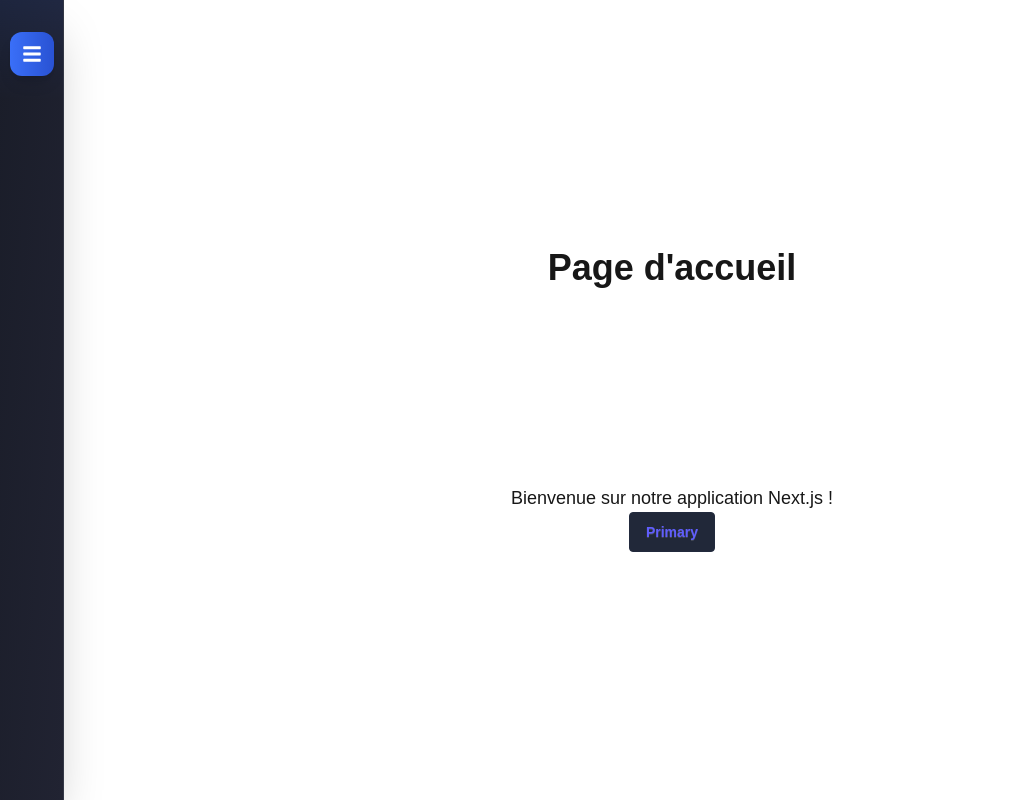
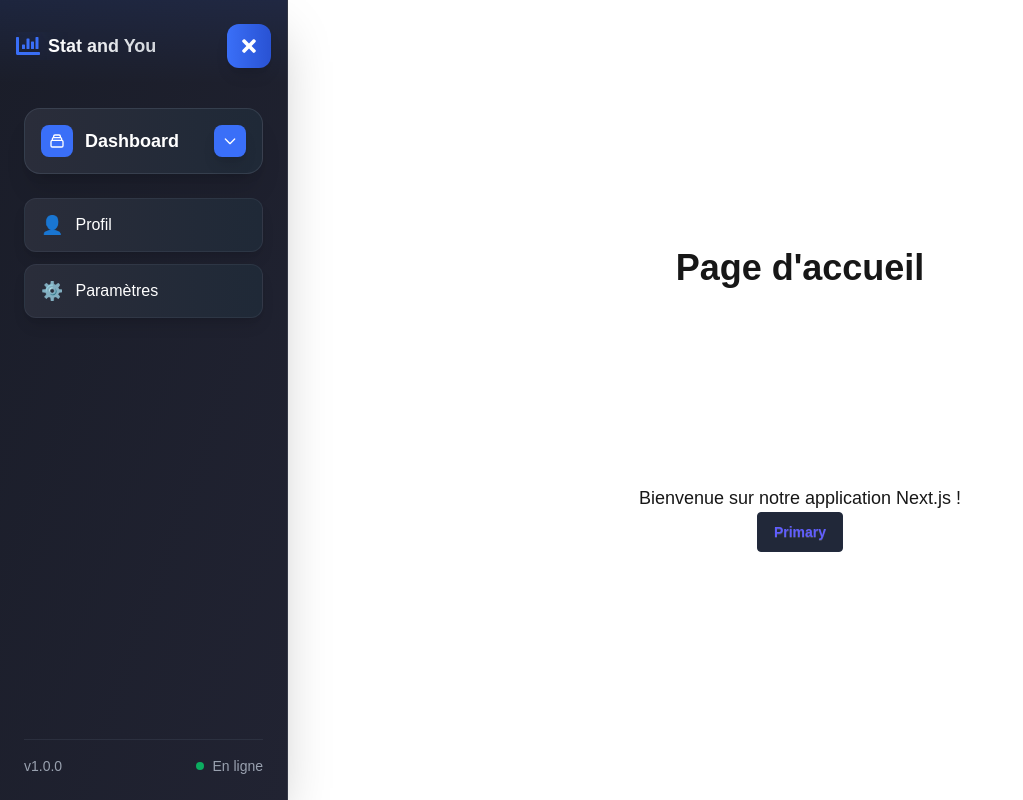
Before and after one commit to TISEPSE/Dashboard, a Next.js app: page / in a window 1280 px wide. Shown: the whole page, without its empty margins (0-1023 px from the left). Built offline with nearby package versions, Linux system fonts and the light colour scheme.

Commit message:
ùodif animatin cards et pagination fonctionelle ici

```diff
--- a/src/app/components/Crypto/CryptoCard.jsx
+++ b/src/app/components/Crypto/CryptoCard.jsx
@@ -15,13 +15,26 @@ const Variation = ({label, value}) => (
   </div>
 )
 
-const CryptoCard = ({coin, currency, onAddClick, onInfoClick}) => {
+const CryptoCard = ({coin, currency, onAddClick, onInfoClick, index = 0, hasInteracted = false}) => {
+  const shouldAnimate = true
+  const animationDelay = hasInteracted ? 0.01 : 0.03
+
   return (
     <div
-      className="bg-[#2a2d3e] border border-[#3a3d4e] rounded-[0.75em] p-[1em]
+      className={`bg-[#2a2d3e] border border-[#3a3d4e] rounded-[0.75em] p-[1em]
                  transition-all duration-300 group cursor-pointer flex flex-col h-[16em]
-                 hover:border-[#3A6FF8] hover:shadow-[0_8px_20px_rgba(58,111,248,0.4)]
-                 hover:scale-[1.05] hover:-translate-y-[0.3em]"
+                 hover:border-[#3A6FF8] hover:shadow-[0_0_40px_rgba(58,111,248,0.6)]
+                 hover:bg-gradient-to-br hover:from-[#2a2d3e] hover:to-[#3A6FF8]/10
+                 hover:scale-[1.02] hover:-translate-y-[0.2em]
+                 overflow-hidden relative
+                 before:absolute before:inset-0 before:bg-gradient-to-r before:from-transparent before:via-white/5 before:to-transparent
+                 before:transform before:-translate-x-full before:transition-transform before:duration-700
+                 hover:before:translate-x-full ${
+                   shouldAnimate ? 'animate-[fadeInUp_0.3s_ease-out_forwards] opacity-0' : 'opacity-100'
+                 }`}
+      style={{
+        animationDelay: `${index * animationDelay}s`
+      }}
     >
       <div className="flex justify-between items-start">
         <div className="flex items-center gap-[0.5em] flex-1 min-w-0">
@@ -102,13 +115,13 @@ const CryptoCard = ({coin, currency, onAddClick, onInfoClick}) => {
       <div className="flex gap-[0.75em] mt-auto">
         <button
           onClick={() => onAddClick?.(coin)}
-          className="flex-1 bg-red-500 hover:bg-red-600 text-white py-[0.7em] px-[1.2em] rounded-[0.5em] font-medium text-[0.85em] transition-all duration-200 hover:scale-[1.03]"
+          className="flex-1 bg-red-500 hover:bg-red-600 text-white py-[0.7em] px-[1.2em] rounded-[0.5em] font-medium text-[0.85em] transition-all duration-300 hover:scale-[1.1] hover:shadow-lg hover:-translate-y-0.5 active:scale-95"
         >
           Ajouter
         </button>
         <button
           onClick={() => onInfoClick?.(coin)}
-          className="flex-1 bg-[#3A6FF8] hover:bg-[#2952d3] text-white py-[0.7em] px-[1.2em] rounded-[0.5em] font-medium text-[0.85em] transition-all duration-200 hover:scale-[1.03]"
+          className="flex-1 bg-[#3A6FF8] hover:bg-[#2952d3] text-white py-[0.7em] px-[1.2em] rounded-[0.5em] font-medium text-[0.85em] transition-all duration-300 hover:scale-[1.1] hover:shadow-lg hover:-translate-y-0.5 active:scale-95"
         >
           Info
         </button>
--- a/src/app/components/Crypto/CryptoDashboard.jsx
+++ b/src/app/components/Crypto/CryptoDashboard.jsx
@@ -15,6 +15,7 @@ import {
 const CryptoDashboard = ({isNavOpen, setIsNavOpen}) => {
   const {setCryptoPaginationData} = useCryptoContext()
   const [currentPage, setCurrentPage] = useState(1)
+  const [hasInteracted, setHasInteracted] = useState(false)
 
   // Récupération des préférences
   const {
@@ -59,13 +60,26 @@ const CryptoDashboard = ({isNavOpen, setIsNavOpen}) => {
   }
 
   // Calculer le nombre total de pages possibles
-  const totalPages = Math.ceil(totalCryptos / 50)
-  const isNextDisabled = currentPage >= totalPages || cryptos.length < 50
+  const totalPages = Math.ceil(totalCryptos / 40)
+  const isNextDisabled = currentPage >= totalPages || cryptos.length < 40
 
   // Reset de la page courante quand perPage change
   useEffect(() => {
     setCurrentPage(1)
   }, [perPage])
+
+  // Détection d'interaction pour accélérer les animations
+  useEffect(() => {
+    const handleInteraction = () => {
+      setHasInteracted(true)
+    }
+
+    window.addEventListener('keydown', handleInteraction)
+
+    return () => {
+      window.removeEventListener('keydown', handleInteraction)
+    }
+  }, [])
 
   // Mise à jour du context avec les données de pagination
   useEffect(() => {
@@ -136,7 +150,7 @@ const CryptoDashboard = ({isNavOpen, setIsNavOpen}) => {
       />
 
       {/* Contenu principal */}
-      <div className="max-w-9xl mx-auto px-6 py-6 pb-32 sm:pb-6">
+      <div className="max-w-9xl mx-auto px-6 py-6 pb-24 sm:pb-6">
         {/* Informations sur le cache */}
         {cacheStatus.isCached && (
           <div className="mb-4 bg-blue-500/10 border border-blue-500/30 rounded-lg p-3 flex items-center gap-3">
@@ -159,19 +173,21 @@ const CryptoDashboard = ({isNavOpen, setIsNavOpen}) => {
 
         {/* Grille des cryptos */}
         <div className="grid grid-cols-1 md:grid-cols-2 lg:grid-cols-3 xl:grid-cols-4 gap-5 mb-5">
-          {cryptos.map(coin => (
+          {cryptos.map((coin, index) => (
             <CryptoCard
               key={coin.id}
               coin={coin}
               currency={currency}
               onAddClick={handleAddCrypto}
               onInfoClick={handleInfoCrypto}
+              index={index}
+              hasInteracted={hasInteracted}
             />
           ))}
         </div>
 
         {/* Pagination - Affichée seulement si "Tout" est sélectionné */}
-        {isPaginationEnabled && (
+        {isPaginationEnabled && totalCryptos > 40 && (
           <CryptoPagination
             currentPage={currentPage}
             onPageChange={handlePageChange}
--- a/src/app/components/Crypto/CryptoPagination.jsx
+++ b/src/app/components/Crypto/CryptoPagination.jsx
@@ -17,8 +17,8 @@ const CryptoPagination = ({
   }
 
   // Calculer le nombre total de pages possibles
-  const totalPages = Math.ceil(totalCryptos / 50)
-  const isNextDisabled = currentPage >= totalPages || cryptosLength < 50
+  const totalPages = Math.ceil(totalCryptos / 40)
+  const isNextDisabled = currentPage >= totalPages || cryptosLength < 40
 
   return (
     <>
--- a/src/app/components/navbar.jsx
+++ b/src/app/components/navbar.jsx
@@ -128,26 +128,28 @@ export default function Navbar({isOpen, setIsOpen}) {
           md:top-0 md:left-0 md:h-screen md:border-r
           ${
             isOpen
-              ? "md:w-80 inset-0 w-full h-full"
+              ? "md:w-72 inset-0 w-full h-full"
               : "md:w-16 md:min-w-[64px] -left-full w-0 h-0"
           }
         `}
+        onMouseEnter={() => setIsOpen(true)}
+        onMouseLeave={() => setIsOpen(false)}
       >
         <div
-          className={`flex items-center justify-between p-6 pt-8 text-2xl font-bold bg-gradient-to-b from-[#3A6FF8]/10 via-[#3A6FF8]/5 to-transparent ${
-            isOpen ? "gap-3" : "md:justify-center"
+          className={`flex items-center justify-between p-4 pt-6 text-lg font-bold bg-gradient-to-b from-[#3A6FF8]/10 via-[#3A6FF8]/5 to-transparent ${
+            isOpen ? "gap-2" : "md:justify-center"
           }`}
-          style={{minHeight: "88px"}}
+          style={{minHeight: "72px"}}
         >
-          <div className="flex items-center gap-3 overflow-hidden">
+          <div className="flex items-center gap-2 overflow-hidden">
             <div className="relative">
-              <FaChartBar className="text-[#3A6FF8] flex-shrink-0 text-3xl drop-shadow-lg" />
+              <FaChartBar className="text-[#3A6FF8] flex-shrink-0 text-2xl drop-shadow-lg" />
               <div className="absolute inset-0 bg-[#3A6FF8]/20 rounded-full blur-lg"></div>
             </div>
             <div
               className={`transition-all duration-500 ease-in-out ${
                 isOpen
-                  ? "opacity-100 max-w-[250px] transform translate-x-0"
+                  ? "opacity-100 max-w-[200px] transform translate-x-0"
                   : "md:opacity-0 md:max-w-0 md:transform md:-translate-x-4"
               }`}
             >
@@ -178,9 +180,15 @@ export default function Navbar({isOpen, setIsOpen}) {
           }`}
         >
           <nav className="flex flex-col gap-6 p-6 h-full overflow-auto">
-            <div className="bg-gradient-to-r from-[#2A2D3A] to-[#1f2937] border border-gray-600/50 text-white rounded-2xl shadow-xl">
+            <div
+              className="bg-gradient-to-r from-[#2A2D3A] to-[#1f2937] border border-gray-600/50 text-white rounded-2xl shadow-xl animate-[slideInLeft_0.5s_ease-out]"
+              onClick={(e) => e.stopPropagation()}
+            >
               <div
-                onClick={() => setDashboardOpen(!dashboardOpen)}
+                onClick={(e) => {
+                  e.stopPropagation();
+                  setDashboardOpen(!dashboardOpen);
+                }}
                 className="flex items-center justify-between p-4 cursor-pointer font-bold select-none"
               >
                 <div className="flex items-center gap-3">
@@ -227,6 +235,7 @@ export default function Navbar({isOpen, setIsOpen}) {
                     ? "max-h-[calc(100vh-80px)] opacity-100 pb-4"
                     : "max-h-0 opacity-0"
                 }`}
+                onClick={(e) => e.stopPropagation()}
               >
                 {[
                   {href: "/Dashboard/Crypto", label: "Cryptos", icon: "₿"},
@@ -238,19 +247,25 @@ export default function Navbar({isOpen, setIsOpen}) {
                     label: "Calendrier",
                     icon: "📅",
                   },
-                ].map(item => (
+                ].map((item, index) => (
                   <Link
                     key={item.href}
                     href={item.href}
-                    className={`flex items-center gap-2 hover:text-[#3A6FF8] hover:bg-white/5 transition-all duration-200 py-3 px-3 rounded-xl group ${
+                    className={`flex items-center gap-2 hover:text-[#3A6FF8] hover:bg-white/5 transition-all duration-300 py-3 px-3 rounded-xl group hover:scale-105 hover:shadow-lg animate-[slideInFromLeft_0.4s_ease-out] ${
                       pathname === item.href
                         ? "bg-[#3A6FF8]/20 text-[#3A6FF8]"
                         : ""
                     }`}
-                    onClick={() => setIsOpen(false)}
+                    style={{
+                      animationDelay: `${0.2 + index * 0.1}s`
+                    }}
+                    onClick={(e) => {
+                      e.stopPropagation();
+                      setIsOpen(false);
+                    }}
                   >
-                    <span className="text-lg">{item.icon}</span>
-                    <span className="font-medium group-hover:translate-x-1 transition-transform duration-200">
+                    <span className="text-lg transition-transform duration-300 group-hover:scale-110">{item.icon}</span>
+                    <span className="font-medium group-hover:translate-x-2 transition-transform duration-300">
                       {item.label}
                     </span>
                   </Link>
@@ -258,7 +273,10 @@ export default function Navbar({isOpen, setIsOpen}) {
               </div>
             </div>
 
-            <div className="flex flex-col gap-3">
+            <div
+              className="flex flex-col gap-3"
+              onClick={(e) => e.stopPropagation()}
+            >
               {[
                 {href: "/Dashboard/Profile", label: "Profil", icon: "👤"},
                 {
@@ -266,19 +284,25 @@ export default function Navbar({isOpen, setIsOpen}) {
                   label: "Paramètres",
                   icon: "⚙️",
                 },
-              ].map(item => (
+              ].map((item, index) => (
                 <Link
                   key={item.href}
                   href={item.href}
-                  className={`flex items-center gap-3 hover:text-[#3A6FF8] hover:bg-gradient-to-r hover:from-[#3A6FF8]/10 hover:to-[#3A6FF8]/5 hover:border-[#3A6FF8]/40 hover:shadow-lg hover:shadow-[#3A6FF8]/20 transition-all duration-300 py-3 px-4 rounded-xl group border border-gray-600/30 bg-gradient-to-r from-[#2A2D3A] to-[#1f2937] shadow-lg transform hover:scale-105 ${
+                  className={`flex items-center gap-3 hover:text-[#3A6FF8] hover:bg-gradient-to-r hover:from-[#3A6FF8]/10 hover:to-[#3A6FF8]/5 hover:border-[#3A6FF8]/40 hover:shadow-lg hover:shadow-[#3A6FF8]/20 transition-all duration-300 py-3 px-4 rounded-xl group border border-gray-600/30 bg-gradient-to-r from-[#2A2D3A] to-[#1f2937] shadow-lg transform hover:scale-105 hover:-translate-y-0.5 animate-[slideInRight_0.5s_ease-out] ${
                     pathname === item.href
                       ? "bg-[#3A6FF8]/20 text-[#3A6FF8] border-[#3A6FF8]/30"
                       : ""
                   }`}
-                  onClick={() => setIsOpen(false)}
+                  style={{
+                    animationDelay: `${0.8 + index * 0.2}s`
+                  }}
+                  onClick={(e) => {
+                    e.stopPropagation();
+                    setIsOpen(false);
+                  }}
                 >
-                  <span className="text-lg">{item.icon}</span>
-                  <span className="font-medium">
+                  <span className="text-lg transition-transform duration-300 group-hover:scale-110">{item.icon}</span>
+                  <span className="font-medium group-hover:translate-x-0.5 transition-transform duration-300">
                     {item.label}
                   </span>
                 </Link>
--- a/src/app/globals.css
+++ b/src/app/globals.css
@@ -128,3 +128,71 @@ body {
                 0 4px 16px rgba(58, 111, 248, 0.2);
   }
 }
+
+/* Animations personnalisées pour les cards */
+@keyframes fadeInUp {
+  from {
+    opacity: 0;
+    transform: translateY(40px);
+  }
+  to {
+    opacity: 1;
+    transform: translateY(0);
+  }
+}
+
+@keyframes slideInUp {
+  from {
+    opacity: 0;
+    transform: translateY(30px) scale(0.9);
+  }
+  to {
+    opacity: 1;
+    transform: translateY(0) scale(1);
+  }
+}
+
+@keyframes slideInLeft {
+  from {
+    opacity: 0;
+    transform: translateX(-30px) scale(0.9);
+  }
+  to {
+    opacity: 1;
+    transform: translateX(0) scale(1);
+  }
+}
+
+@keyframes slideInRight {
+  from {
+    opacity: 0;
+    transform: translateX(30px) scale(0.9);
+  }
+  to {
+    opacity: 1;
+    transform: translateX(0) scale(1);
+  }
+}
+
+@keyframes fadeInScale {
+  from {
+    opacity: 0;
+    transform: scale(0.8);
+  }
+  to {
+    opacity: 1;
+    transform: scale(1);
+  }
+}
+
+/* Animation pour les cards de navigation */
+@keyframes slideInFromLeft {
+  from {
+    opacity: 0;
+    transform: translateX(-20px);
+  }
+  to {
+    opacity: 1;
+    transform: translateX(0);
+  }
+}
--- a/src/app/hook/useCryptoData.jsx
+++ b/src/app/hook/useCryptoData.jsx
@@ -155,9 +155,9 @@ export const useCryptoData = (currency, perPage, currentPage, sortBy, sortOrder)
     const sortedData = sortCryptos(allCryptos)
 
     if (perPage === "all") {
-      // Mode "Tout" : pagination par tranches de 50
-      const startIndex = (currentPage - 1) * 50
-      const endIndex = startIndex + 50
+      // Mode "Tout" : pagination par tranches de 40
+      const startIndex = (currentPage - 1) * 40
+      const endIndex = startIndex + 40
       setDisplayedCryptos(sortedData.slice(startIndex, endIndex))
     } else {
       // Modes spécifiques : afficher exactement le nombre demandé
```
